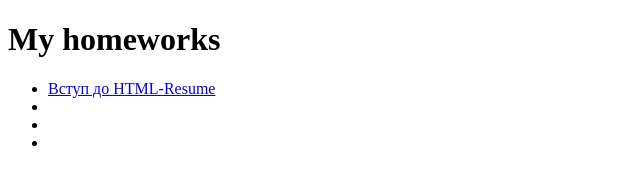
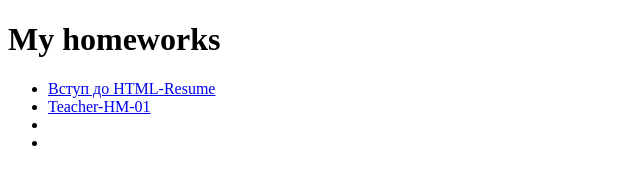
Before and after one commit to alexandra11223/HM-138, a plain HTML site: page index.html in a window 1280 px wide. Shown: the whole page, without its empty margins (0-640 px from the left). Drawn offline with Linux system fonts and the light colour scheme.

Commit message:
added readme with link to HM

```diff
--- a/index.html
+++ b/index.html
@@ -13,7 +13,7 @@
         </li>
 
         <li>
-            <a href="01-teacher-HM/index.html"></a>
+            <a href="01-teacher-HM/index.html">Teacher-HM-01</a>
         </li>
 
         <li>
```
Also changed, not shown: README.md (added).
